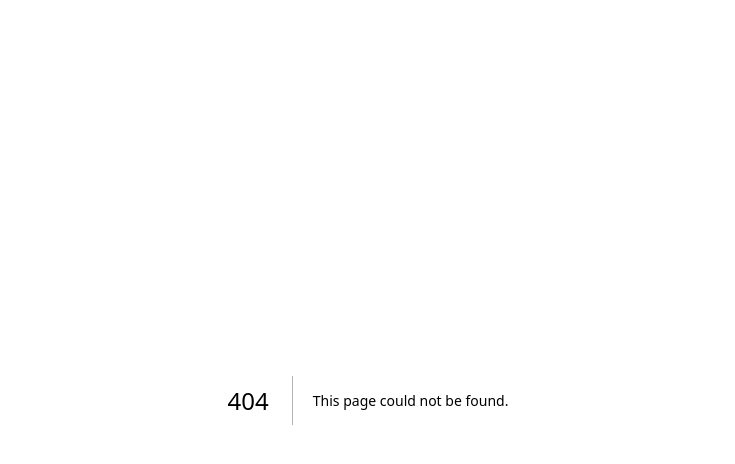
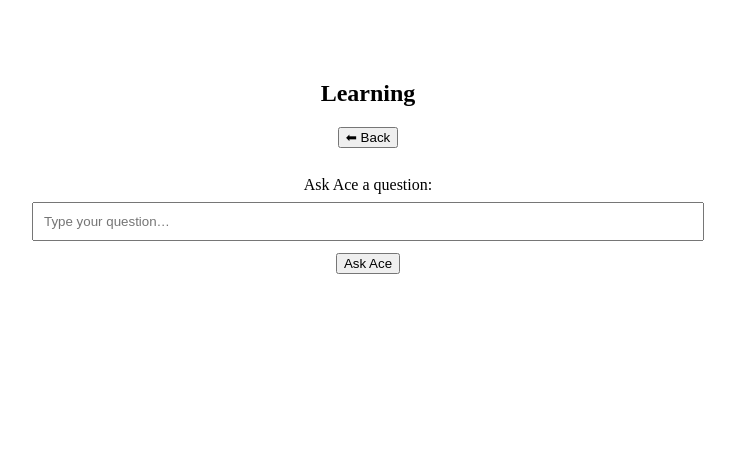
Before and after one commit to noraliva-learning/noraliva-learning, a Next.js app: page /learn in a window 1280 px wide. Before the commit this address had no page. Shown: the top 464 px of the page, without its empty margins (272-1007 px from the left). Built offline with nearby package versions, Linux system fonts and the light colour scheme.

Commit message:
Add learn page

```diff
--- /dev/null
+++ b/pages/learn.js
@@ -0,0 +1,77 @@
+import { useRouter } from "next/router";
+import { useState } from "react";
+
+export default function Learn() {
+  const router = useRouter();
+  const { kid, domain } = router.query;
+
+  const [question, setQuestion] = useState("");
+  const [answer, setAnswer] = useState("");
+  const [loading, setLoading] = useState(false);
+
+  async function askAce() {
+    if (!question.trim()) return;
+
+    setLoading(true);
+    setAnswer("");
+
+    try {
+      const res = await fetch("/api/ask-ace", {
+        method: "POST",
+        headers: { "Content-Type": "application/json" },
+        body: JSON.stringify({ kid, domain, question }),
+      });
+
+      const data = await res.json();
+      if (!res.ok) throw new Error(data?.error || "Request failed");
+
+      setAnswer(data.answer || "");
+    } catch (e) {
+      setAnswer(`Oops — I hit an error: ${e.message}`);
+    } finally {
+      setLoading(false);
+    }
+  }
+
+  return (
+    <div style={{ maxWidth: 720, margin: "80px auto", textAlign: "center" }}>
+      <h2>
+        {kid ? `Learning: ${kid}` : "Learning"} {domain ? `• ${domain}` : ""}
+      </h2>
+
+      <div style={{ marginTop: 18 }}>
+        <button onClick={() => router.push("/")}>⬅ Back</button>
+      </div>
+
+      <div style={{ marginTop: 28 }}>
+        <p style={{ marginBottom: 8 }}>Ask Ace a question:</p>
+        <input
+          value={question}
+          onChange={(e) => setQuestion(e.target.value)}
+          placeholder="Type your question…"
+          style={{ width: "90%", padding: 10 }}
+        />
+        <div style={{ marginTop: 12 }}>
+          <button onClick={askAce} disabled={loading}>
+            {loading ? "Thinking…" : "Ask Ace"}
+          </button>
+        </div>
+      </div>
+
+      {answer && (
+        <div
+          style={{
+            marginTop: 24,
+            textAlign: "left",
+            border: "1px solid #ddd",
+            padding: 16,
+            borderRadius: 8,
+            whiteSpace: "pre-wrap",
+          }}
+        >
+          {answer}
+        </div>
+      )}
+    </div>
+  );
+}
```
